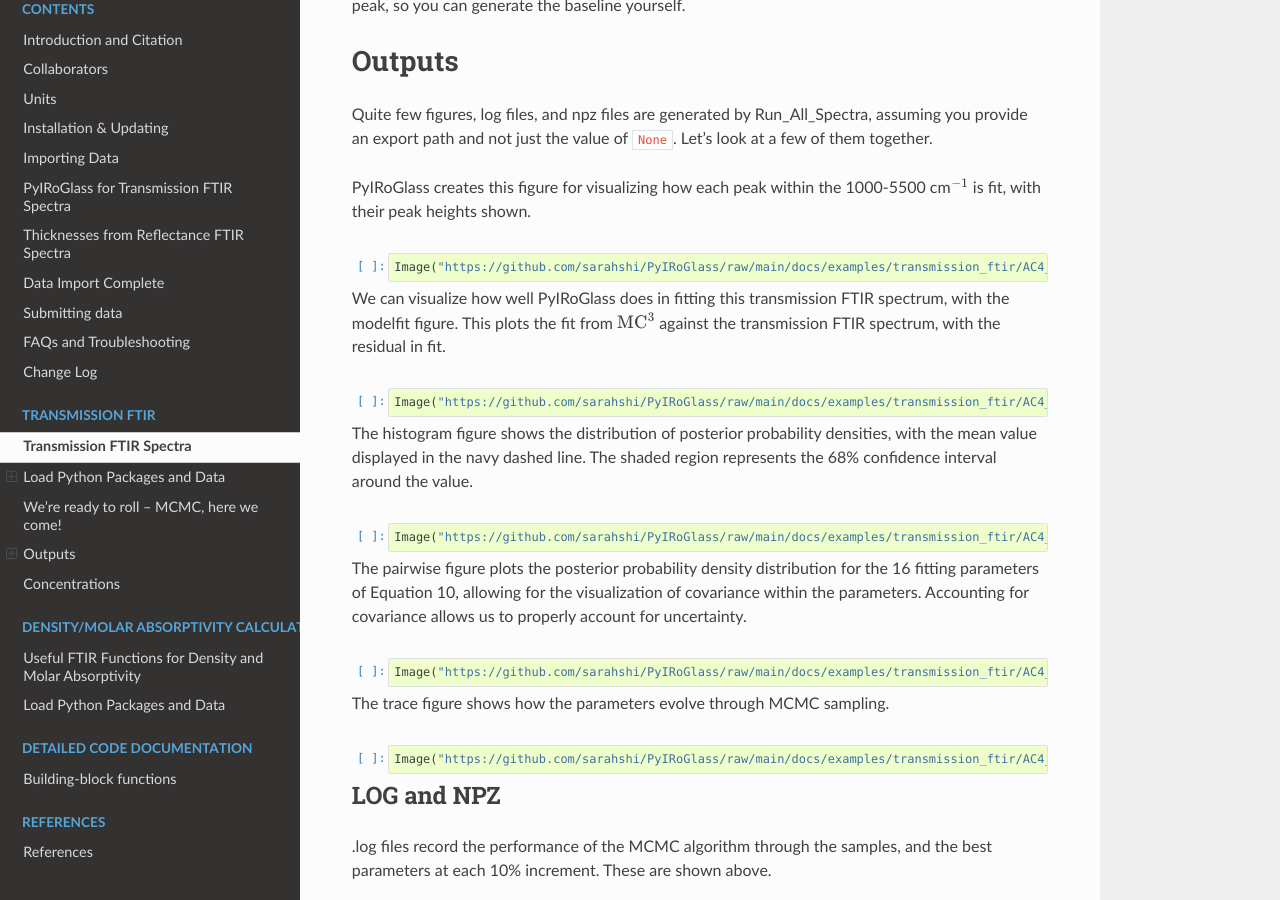
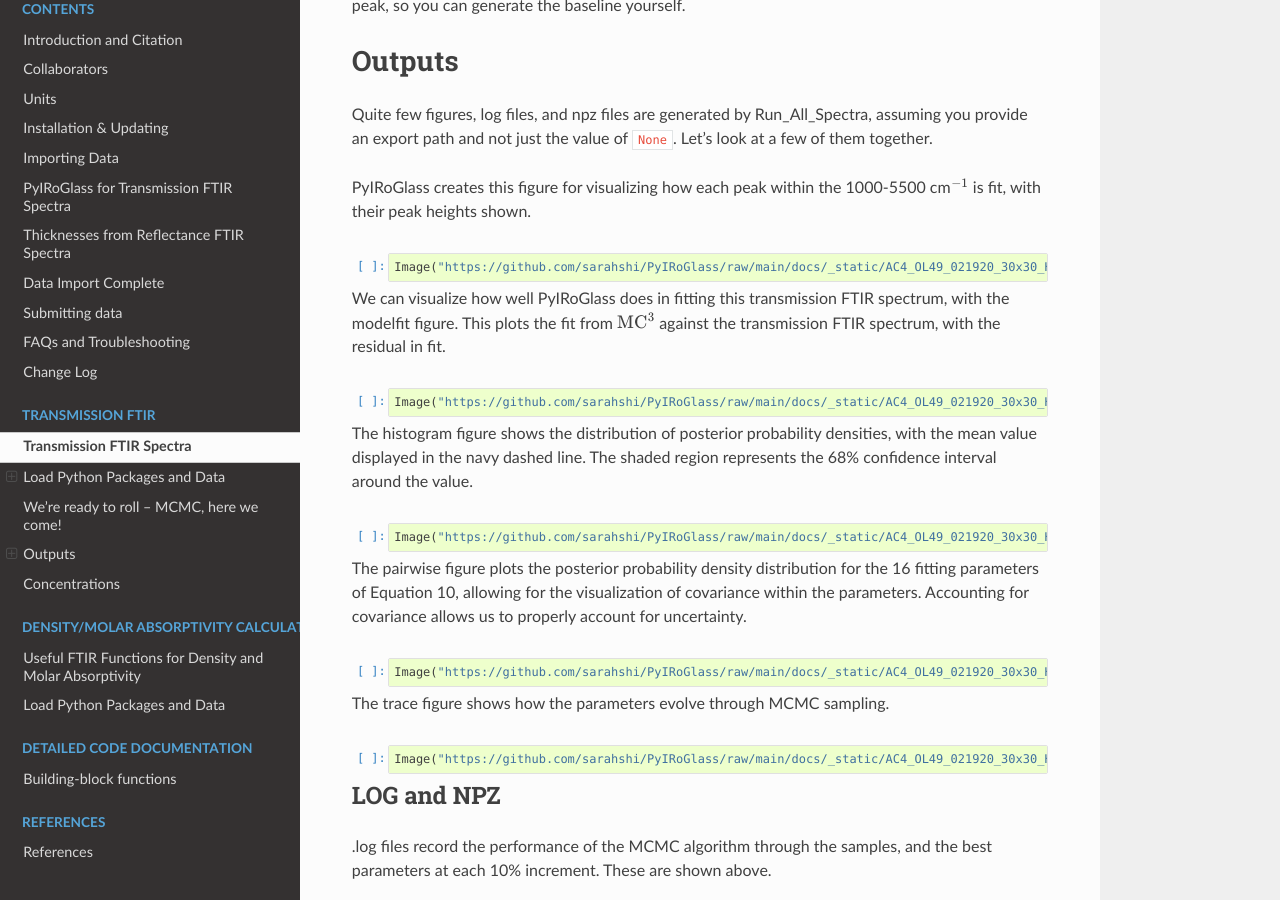
Before and after one commit to sarahshi/PyIRoGlass, a Sphinx documentation site: the page built from docs/examples/transmission_ftir/PyIRoGlass_Transmission.ipynb, in a window 1280 px wide and 900 px high, scrolled down 3065 px. Built offline with Sphinx 7.4.7 and the Read the Docs theme 2.0.0, drawn with Linux system fonts in a browser that asks for light colours; pages that are not in the unit, such as notebooks, are missing from menus.

Commit message:
PyIRoGlass v0.2.2 released!
Fix docs warnings with _static directory

```diff
--- a/docs/importing_data.rst
+++ b/docs/importing_data.rst
@@ -40,7 +40,7 @@
 
 For example, here a screenshot of a CSV spreadsheet containing the glass composition and thickness data. You can use the ChemThickTemplate.csv from the GitHub repository to create your own. You **must** fill every cell. For oxides that were not analyzed or not detected, enter 0 into the cell.
 
-.. image:: img/chemthick.png
+.. image:: _static/chemthick.png
 
 
 For the liquid composition, ``PyIRoGlass`` allows users to specify how they partition Fe between ferrous and ferric iron, because glass density changes due to the proportion of Fe\ :sup:`3+`. To avoid ambiguity, the ChemThick file handles this by providing two columns for FeO and Fe\ :sub:`2`O\ :sub:`3` . If the speciation is unknown, input all Fe as FeO and leave the Fe\ :sub:`2`O\ :sub:`3`  cells empty. This will not constitute the largest uncertainty, as the molar absorptivities and thicknesses impact concentrations more significantly.
```
Also changed, not shown: docs/_static/AC4_OL49_021920_30x30_H2O_a.png (renamed from docs/examples/transmission_ftir/AC4_OL49_021920_30x30_H2O_a.png), docs/_static/AC4_OL49_021920_30x30_H2O_a_histogram.png (renamed from docs/examples/transmission_ftir/AC4_OL49_021920_30x30_H2O_a_histogram.png), docs/_static/AC4_OL49_021920_30x30_H2O_a_modelfit.png (renamed from docs/examples/transmission_ftir/AC4_OL49_021920_30x30_H2O_a_modelfit.png), docs/_static/AC4_OL49_021920_30x30_H2O_a_pairwise.png (renamed from docs/examples/transmission_ftir/AC4_OL49_021920_30x30_H2O_a_pairwise.png), docs/_static/AC4_OL49_021920_30x30_H2O_a_trace.png (renamed from docs/examples/transmission_ftir/AC4_OL49_021920_30x30_H2O_a_trace.png), docs/_static/chemthick.png (renamed from docs/img/chemthick.png), docs/examples/transmission_ftir/PyIRoGlass_Transmission.ipynb, 5 other files.
